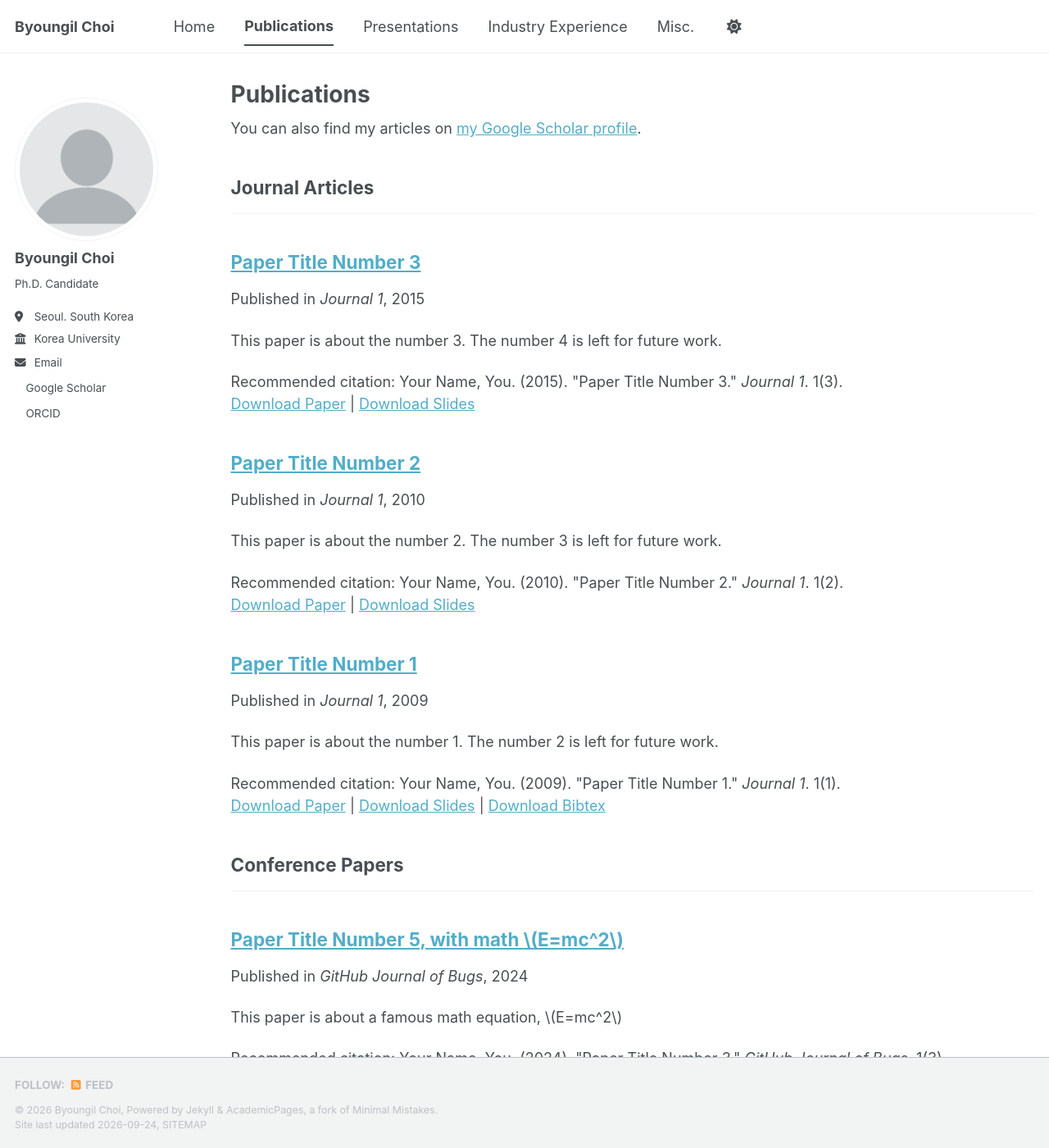
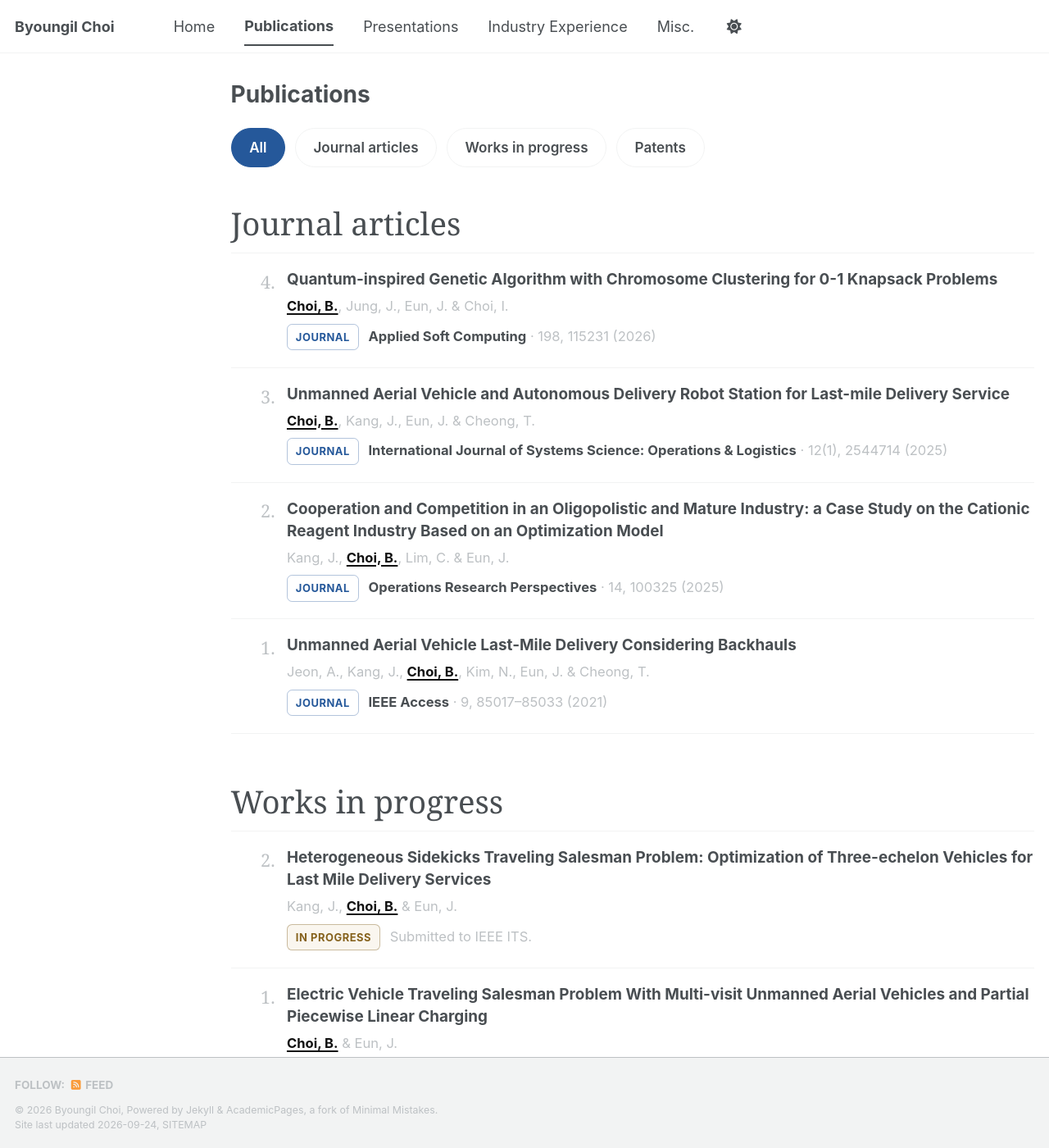
Before and after one commit to smallgiant-cbi/smallgiant-cbi.github.io, a Jekyll site: the page built from _pages/publications.html, in a window 1280 px wide and 1400 px high. Shown: the whole window at 82% size. Built offline with Jekyll 4.4.1, drawn with Linux system fonts in a browser that asks for light colours; a style sheet for code colours, icons or effects is not loaded; some of the changed text lies outside the part shown.

Commit message:
Publication 수정

```diff
--- /dev/null
+++ b/_data/publications.yml
@@ -0,0 +1,182 @@
+journal_articles:
+  - number: "4"
+    title: "Quantum-inspired Genetic Algorithm with Chromosome Clustering for 0-1 Knapsack Problems"
+    authors:
+      - { name: "Choi, B.", self: true }
+      - { name: "Jung, J." }
+      - { name: "Eun, J." }
+      - { name: "Choi, I." }
+    year: "2026"
+    journal: "Applied Soft Computing"
+    volume: "198"
+    pages: "115231"
+
+  - number: "3"
+    title: "Unmanned Aerial Vehicle and Autonomous Delivery Robot Station for Last-mile Delivery Service"
+    authors:
+      - { name: "Choi, B.", self: true }
+      - { name: "Kang, J." }
+      - { name: "Eun, J." }
+      - { name: "Cheong, T." }
+    year: "2025"
+    journal: "International Journal of Systems Science: Operations & Logistics"
+    volume: "12"
+    issue: "1"
+    pages: "2544714"
+
+  - number: "2"
+    title: "Cooperation and Competition in an Oligopolistic and Mature Industry: a Case Study on the Cationic Reagent Industry Based on an Optimization Model"
+    authors:
+      - { name: "Kang, J." }
+      - { name: "Choi, B.", self: true }
+      - { name: "Lim, C." }
+      - { name: "Eun, J." }
+    year: "2025"
+    journal: "Operations Research Perspectives"
+    volume: "14"
+    pages: "100325"
+
+  - number: "1"
+    title: "Unmanned Aerial Vehicle Last-Mile Delivery Considering Backhauls"
+    authors:
+      - { name: "Jeon, A." }
+      - { name: "Kang, J." }
+      - { name: "Choi, B.", self: true }
+      - { name: "Kim, N." }
+      - { name: "Eun, J." }
+      - { name: "Cheong, T." }
+    year: "2021"
+    journal: "IEEE Access"
+    volume: "9"
+    pages: "85017–85033"
+
+works_in_progress:
+  - number: "2"
+    title: "Heterogeneous Sidekicks Traveling Salesman Problem: Optimization of Three-echelon Vehicles for Last Mile Delivery Services"
+    authors:
+      - { name: "Kang, J." }
+      - { name: "Choi, B.", self: true }
+      - { name: "Eun, J." }
+    status: "Submitted to IEEE ITS."
+
+  - number: "1"
+    title: "Electric Vehicle Traveling Salesman Problem With Multi-visit Unmanned Aerial Vehicles and Partial Piecewise Linear Charging"
+    authors:
+      - { name: "Choi, B.", self: true }
+      - { name: "Eun, J." }
+    status: "Submitted to TRE."
+
+patents:
+  - number: "16"
+    inventor: "Choi, B."
+    title: "System and Method for Controlling Docking of Unmanned Vehicle"
+    filings:
+      - { status: "Pending", country: "Republic of Korea", country_code: "KR", number: "10-2022-0067005", date: "May. 2022" }
+      - { status: "Registered", country: "United States", country_code: "US", number: "12210352", date: "Jan. 2025" }
+
+  - number: "15"
+    inventor: "Choi, B."
+    title: "Method of Charging Aerial Vehicle"
+    filings:
+      - { status: "Pending", country: "Republic of Korea", country_code: "KR", number: "10-2022-0027034", date: "Mar. 2022" }
+
+  - number: "14"
+    inventor: "Choi, B."
+    title: "Data Management System and Operation Method Thereof"
+    filings:
+      - { status: "Pending", country: "Republic of Korea", country_code: "KR", number: "10-2021-0171028", date: "Dec. 2021" }
+      - { status: "Registered", country: "United States", country_code: "US", number: "12288429", date: "Apr. 2025" }
+      - { status: "Pending", country: "China", country_code: "CN", number: "202211017669.2", date: "Aug. 2022" }
+
+  - number: "13"
+    inventor: "Choi, B."
+    title: "Hazard Guidance Method of Driving Route and Server Providing the Same"
+    filings:
+      - { status: "Pending", country: "Republic of Korea", country_code: "KR", number: "10-2021-0111211", date: "Aug. 2021" }
+      - { status: "Registered", country: "United States", country_code: "US", number: "12181295", date: "Dec. 2024" }
+
+  - number: "12"
+    inventor: "Choi, B."
+    title: "Information System for Mobility"
+    filings:
+      - { status: "Pending", country: "Republic of Korea", country_code: "KR", number: "10-2021-0088696", date: "Jul. 2021" }
+      - { status: "Registered", country: "United States", country_code: "US", number: "11906969", date: "Feb. 2024" }
+
+  - number: "11"
+    inventor: "Choi, B."
+    title: "Vehicular Quality Matter Management System and Method for Processing Data Thereof"
+    filings:
+      - { status: "Pending", country: "Republic of Korea", country_code: "KR", number: "10-2021-0088007", date: "Jul. 2021" }
+      - { status: "Registered", country: "United States", country_code: "US", number: "12087316", date: "Sep. 2024" }
+
+  - number: "10"
+    inventor: "Choi, B."
+    title: "System and Method for Controlling of Vehicle"
+    filings:
+      - { status: "Pending", country: "Republic of Korea", country_code: "KR", number: "10-2021-0078830", date: "Jun. 2021" }
+      - { status: "Registered", country: "United States", country_code: "US", number: "12391262", date: "Aug. 2025" }
+
+  - number: "09"
+    inventor: "Choi, B."
+    title: "Quality Verification System Using Arm Robot and Method Thereof"
+    filings:
+      - { status: "Pending", country: "Republic of Korea", country_code: "KR", number: "10-2021-0074849", date: "Jun. 2021" }
+      - { status: "Registered", country: "United States", country_code: "US", number: "12039715", date: "Jul. 2024" }
+
+  - number: "08"
+    inventor: "Choi, B."
+    title: "Method for Generating Failed Code Label of Control Unit for Vehicle"
+    filings:
+      - { status: "Pending", country: "Republic of Korea", country_code: "KR", number: "10-2020-0131006", date: "Oct. 2020" }
+
+  - number: "07"
+    inventor: "Choi, B."
+    title: "System and Method for Providing Service of Vehicle"
+    filings:
+      - { status: "Registered", country: "Republic of Korea", country_code: "KR", number: "10-2934893", date: "Mar. 2026" }
+
+  - number: "06"
+    inventor: "Choi, B."
+    title: "System for Managing Update of Electronic Control Unit in Vehicle and Method Thereof"
+    filings:
+      - { status: "Pending", country: "Republic of Korea", country_code: "KR", number: "10-2021-0046144", date: "Apr. 2021" }
+      - { status: "Pending", country: "United States", country_code: "US", number: "17/398,576", date: "Aug. 2021" }
+      - { status: "Pending", country: "China", country_code: "CN", number: "202111002201.1", date: "Aug. 2021" }
+      - { status: "Pending", country: "Germany", country_code: "DE", number: "102021209058.3", date: "Aug. 2021" }
+
+  - number: "05"
+    inventor: "Choi, B."
+    title: "System for Managing Quality of a Vehicle and Method Thereof"
+    filings:
+      - { status: "Registered", country: "Republic of Korea", country_code: "KR", number: "10-2882438", date: "Nov. 2025" }
+      - { status: "Registered", country: "United States", country_code: "US", number: "11768485", date: "Sep. 2023" }
+      - { status: "Pending", country: "China", country_code: "CN", number: "202111148007.4", date: "Sep. 2021" }
+      - { status: "Pending", country: "Germany", country_code: "DE", number: "102021124389.0", date: "Sep. 2021" }
+
+  - number: "04"
+    inventor: "Choi, B."
+    title: "Method for Determining Whether Connectors Are Fastened in Automobile Manufacturing Line"
+    filings:
+      - { status: "Registered", country: "Republic of Korea", country_code: "KR", number: "10-2908687", date: "Jan. 2026" }
+
+  - number: "03"
+    inventor: "Choi, B."
+    title: "Method and Apparatus for Determining Virtual Fault Code of Vehicle Controller"
+    filings:
+      - { status: "Pending", country: "Republic of Korea", country_code: "KR", number: "10-2020-0171548", date: "Dec. 2020" }
+      - { status: "Pending", country: "United States", country_code: "US", number: "17/507,962", date: "Oct. 2021" }
+      - { status: "Pending", country: "China", country_code: "CN", number: "202111288093.9", date: "Nov. 2021" }
+
+  - number: "02"
+    inventor: "Choi, B."
+    title: "Vehicle Having the Same and Server to Communicate with Vehicle"
+    filings:
+      - { status: "Registered", country: "Republic of Korea", country_code: "KR", number: "10-2938829", date: "Mar. 2026" }
+      - { status: "Pending", country: "United States", country_code: "US", number: "17/493,215", date: "Oct. 2021" }
+      - { status: "Pending", country: "China", country_code: "CN", number: "202111294519.1", date: "Nov. 2021" }
+
+  - number: "01"
+    inventor: "Choi, B."
+    title: "Method for Generating Failed Code Label of Control Unit for Vehicle"
+    filings:
+      - { status: "Pending", country: "Republic of Korea", country_code: "KR", number: "10-2021-0080012", date: "Jun. 2021" }
--- a/_pages/publications.html
+++ b/_pages/publications.html
@@ -2,32 +2,83 @@
 layout: archive
 title: "Publications"
 permalink: /publications/
-author_profile: true
+author_profile: false
 ---
-
-{% if site.author.googlescholar %}
-  <div class="wordwrap">You can also find my articles on <a href="{{site.author.googlescholar}}">my Google Scholar profile</a>.</div>
-{% endif %}
 
 {% include base_path %}
 
-<!-- New style rendering if publication categories are defined -->
-{% if site.publication_category %}
-  {% for category in site.publication_category  %}
-    {% assign title_shown = false %}
-    {% for post in site.publications reversed %}
-      {% if post.category != category[0] %}
-        {% continue %}
-      {% endif %}
-      {% unless title_shown %}
-        <h2>{{ category[1].title }}</h2><hr />
-        {% assign title_shown = true %}
-      {% endunless %}
-      {% include archive-single.html %}
-    {% endfor %}
-  {% endfor %}
-{% else %}
-  {% for post in site.publications reversed %}
-    {% include archive-single.html %}
-  {% endfor %}
-{% endif %}
+<div class="publications-page" data-publications-page>
+  <nav class="publication-filters" aria-label="Filter publications">
+    <button class="publication-filter is-active" type="button" data-publication-filter="all" aria-pressed="true">All</button>
+    <button class="publication-filter" type="button" data-publication-filter="journal-articles" aria-pressed="false">Journal articles</button>
+    <button class="publication-filter" type="button" data-publication-filter="works-in-progress" aria-pressed="false">Works in progress</button>
+    <button class="publication-filter" type="button" data-publication-filter="patents" aria-pressed="false">Patents</button>
+  </nav>
+
+  <p class="sr-only" data-publication-status aria-live="polite">Showing all publications.</p>
+
+  <div class="publication-sections">
+    <section class="publication-section" id="journal-articles" data-publication-section="journal-articles">
+      <h2>Journal articles</h2>
+      <div class="publication-list">
+        {% for publication in site.data.publications.journal_articles %}
+          <article class="publication-entry">
+            <div class="publication-number" aria-label="Publication number {{ publication.number }}">{{ publication.number }}.</div>
+            <div class="publication-content">
+              <h3 class="publication-title">{{ publication.title }}</h3>
+              <p class="publication-authors">{% for author in publication.authors %}{% if author.self %}<span class="publication-self">{{ author.name }}</span>{% else %}{{ author.name }}{% endif %}{% unless forloop.last %}{% if forloop.rindex == 2 %} &amp; {% else %}, {% endif %}{% endunless %}{% endfor %}</p>
+              <p class="publication-meta">
+                <span class="publication-badge">Journal</span>
+                <span><strong>{{ publication.journal }}</strong> &middot; {{ publication.volume }}{% if publication.issue %}({{ publication.issue }}){% endif %}, {{ publication.pages }} ({{ publication.year }})</span>
+              </p>
+            </div>
+          </article>
+        {% endfor %}
+      </div>
+    </section>
+
+    <section class="publication-section" id="works-in-progress" data-publication-section="works-in-progress">
+      <h2>Works in progress</h2>
+      <div class="publication-list">
+        {% for publication in site.data.publications.works_in_progress %}
+          <article class="publication-entry">
+            <div class="publication-number" aria-label="Work in progress number {{ publication.number }}">{{ publication.number }}.</div>
+            <div class="publication-content">
+              <h3 class="publication-title">{{ publication.title }}</h3>
+              <p class="publication-authors">{% for author in publication.authors %}{% if author.self %}<span class="publication-self">{{ author.name }}</span>{% else %}{{ author.name }}{% endif %}{% unless forloop.last %}{% if forloop.rindex == 2 %} &amp; {% else %}, {% endif %}{% endunless %}{% endfor %}</p>
+              <p class="publication-meta">
+                <span class="publication-badge publication-badge--progress">In progress</span>
+                <span>{{ publication.status }}</span>
+              </p>
+            </div>
+          </article>
+        {% endfor %}
+      </div>
+    </section>
+
+    <section class="publication-section" id="patents" data-publication-section="patents">
+      <h2>Patents</h2>
+      <div class="publication-list publication-list--patents">
+        {% for patent in site.data.publications.patents %}
+          <article class="publication-entry publication-entry--patent">
+            <div class="publication-number" aria-label="Patent number {{ patent.number }}">{{ patent.number }}.</div>
+            <div class="publication-content">
+              <h3 class="publication-title">{{ patent.title }}</h3>
+              <p class="publication-authors"><span class="publication-self">{{ patent.inventor }}</span></p>
+              <ul class="patent-filings" aria-label="Filings for {{ patent.title }}">
+                {% for filing in patent.filings %}
+                  <li>
+                    <span class="patent-status patent-status--{{ filing.status | downcase }}">{{ filing.status }}</span>
+                    <span><strong>{{ filing.country }} ({{ filing.country_code }})</strong> &middot; {{ filing.number }} &middot; {{ filing.date }}</span>
+                  </li>
+                {% endfor %}
+              </ul>
+            </div>
+          </article>
+        {% endfor %}
+      </div>
+    </section>
+  </div>
+</div>
+
+<script src="{{ base_path }}/assets/js/publications.js" defer></script>
--- /dev/null
+++ b/_sass/layout/_publications.scss
@@ -0,0 +1,249 @@
+/* ==========================================================================
+   PUBLICATIONS
+   ========================================================================== */
+
+.publications-page {
+  --publication-accent: #25589a;
+  --publication-accent-soft: rgba(37, 88, 154, 0.08);
+  margin-top: 1.5rem;
+}
+
+.publication-filters {
+  display: flex;
+  flex-wrap: wrap;
+  gap: 0.65rem;
+  margin: 0 0 2.5rem;
+}
+
+.publication-filter {
+  appearance: none;
+  padding: 0.7rem 1.2rem;
+  border: 1px solid var(--global-border-color);
+  border-radius: 999px;
+  background: var(--global-bg-color);
+  color: var(--global-text-color);
+  font-family: $sans-serif;
+  font-size: 0.95rem;
+  font-weight: 600;
+  line-height: 1.2;
+  cursor: pointer;
+  transition: background-color 0.18s ease, border-color 0.18s ease, color 0.18s ease, transform 0.18s ease;
+
+  &:hover {
+    border-color: var(--publication-accent);
+    color: var(--publication-accent);
+    transform: translateY(-1px);
+  }
+
+  &:focus-visible {
+    outline: 3px solid var(--publication-accent-soft);
+    outline-offset: 3px;
+  }
+
+  &.is-active {
+    border-color: var(--publication-accent);
+    background: var(--publication-accent);
+    color: #fff;
+  }
+}
+
+.publication-section {
+  margin-bottom: 3.25rem;
+
+  &[hidden] {
+    display: none;
+  }
+
+  h2 {
+    margin: 0;
+    padding: 0 0 0.75rem;
+    border-bottom: 1px solid var(--global-border-color);
+    font-family: $serif;
+    font-size: clamp(1.65rem, 3vw, 2.15rem);
+    font-weight: 500;
+    line-height: 1.2;
+  }
+}
+
+.publication-list {
+  margin: 0;
+}
+
+.publication-entry {
+  display: grid;
+  grid-template-columns: 3rem minmax(0, 1fr);
+  gap: 0.8rem;
+  padding: 1rem 0 1.15rem;
+  border-bottom: 1px solid var(--global-border-color);
+}
+
+.publication-number {
+  padding-top: 0.05rem;
+  color: var(--global-text-color-light);
+  font-family: $serif;
+  font-size: 1.2rem;
+  line-height: 1.45;
+  text-align: right;
+  font-variant-numeric: tabular-nums;
+}
+
+.publication-content {
+  min-width: 0;
+}
+
+.publication-title {
+  margin: 0 0 0.35rem;
+  color: var(--global-text-color);
+  font-family: $sans-serif;
+  font-size: 1.05rem;
+  font-weight: 700;
+  line-height: 1.45;
+}
+
+.publication-authors,
+.publication-meta {
+  margin: 0;
+  font-size: 0.92rem;
+  line-height: 1.55;
+}
+
+.publication-authors {
+  margin-bottom: 0.45rem;
+  color: var(--global-text-color-light);
+}
+
+.publication-self {
+  color: #111;
+  font-weight: 700;
+  text-decoration: underline;
+  text-decoration-thickness: 1.5px;
+  text-underline-offset: 0.16em;
+}
+
+.publication-meta {
+  display: flex;
+  align-items: baseline;
+  flex-wrap: wrap;
+  gap: 0.35rem 0.65rem;
+  color: var(--global-text-color-light);
+}
+
+.publication-meta strong,
+.patent-filings strong {
+  color: var(--global-text-color);
+}
+
+.publication-badge,
+.patent-status {
+  display: inline-flex;
+  align-items: center;
+  min-height: 1.8rem;
+  padding: 0.18rem 0.55rem;
+  border: 1px solid rgba(37, 88, 154, 0.35);
+  border-radius: 0.35rem;
+  color: var(--publication-accent);
+  font-size: 0.72rem;
+  font-weight: 700;
+  letter-spacing: 0.04em;
+  line-height: 1;
+  text-transform: uppercase;
+  white-space: nowrap;
+}
+
+.publication-badge--progress {
+  border-color: rgba(124, 91, 28, 0.38);
+  background: rgba(190, 143, 50, 0.08);
+  color: #86621d;
+}
+
+.publication-entry--patent {
+  padding-top: 1.15rem;
+  padding-bottom: 1.3rem;
+}
+
+.patent-filings {
+  display: grid;
+  gap: 0.45rem;
+  margin: 0.7rem 0 0;
+  padding: 0;
+  list-style: none;
+}
+
+.patent-filings li {
+  display: grid;
+  grid-template-columns: 6.3rem minmax(0, 1fr);
+  align-items: baseline;
+  gap: 0.65rem;
+  color: var(--global-text-color-light);
+  font-size: 0.86rem;
+  line-height: 1.5;
+}
+
+.patent-status {
+  justify-content: center;
+}
+
+.patent-status--registered {
+  border-color: var(--publication-accent);
+  background: var(--publication-accent);
+  color: #fff;
+}
+
+.patent-status--pending {
+  border-color: var(--global-border-color);
+  color: var(--global-text-color-light);
+}
+
+@include breakpoint(max-width $small) {
+  .publications-page {
+    margin-top: 1.15rem;
+  }
+
+  .publication-filters {
+    gap: 0.5rem;
+    margin-bottom: 2rem;
+  }
+
+  .publication-filter {
+    flex: 1 1 auto;
+    padding: 0.65rem 0.9rem;
+    font-size: 0.86rem;
+  }
+
+  .publication-entry {
+    grid-template-columns: 2rem minmax(0, 1fr);
+    gap: 0.55rem;
+  }
+
+  .publication-number {
+    font-size: 1.02rem;
+  }
+
+  .publication-title {
+    font-size: 1rem;
+  }
+
+  .patent-filings li {
+    grid-template-columns: 1fr;
+    gap: 0.3rem;
+  }
+
+  .patent-status {
+    justify-self: start;
+  }
+}
+
+[data-theme="dark"] .publications-page {
+  --publication-accent: #79aef2;
+  --publication-accent-soft: rgba(121, 174, 242, 0.18);
+}
+
+[data-theme="dark"] .publication-badge--progress {
+  border-color: rgba(231, 193, 112, 0.5);
+  background: rgba(231, 193, 112, 0.12);
+  color: #e7c170;
+}
+
+[data-theme="dark"] .publication-self {
+  color: #fff;
+}
--- a/assets/css/main.scss
+++ b/assets/css/main.scss
@@ -34,6 +34,7 @@
 
     "layout/page",
     "layout/archive",
+    "layout/publications",
     "layout/sidebar",
     "layout/json_cv"
 ;
--- /dev/null
+++ b/assets/js/publications.js
@@ -0,0 +1,49 @@
+(function () {
+  'use strict';
+
+  var page = document.querySelector('[data-publications-page]');
+  if (!page) return;
+
+  var buttons = Array.prototype.slice.call(page.querySelectorAll('[data-publication-filter]'));
+  var sections = Array.prototype.slice.call(page.querySelectorAll('[data-publication-section]'));
+  var status = page.querySelector('[data-publication-status]');
+  var validFilters = buttons.map(function (button) {
+    return button.getAttribute('data-publication-filter');
+  });
+
+  function setFilter(filter, updateUrl) {
+    if (validFilters.indexOf(filter) === -1) filter = 'all';
+
+    buttons.forEach(function (button) {
+      var isActive = button.getAttribute('data-publication-filter') === filter;
+      button.classList.toggle('is-active', isActive);
+      button.setAttribute('aria-pressed', isActive ? 'true' : 'false');
+    });
+
+    sections.forEach(function (section) {
+      section.hidden = filter !== 'all' && section.getAttribute('data-publication-section') !== filter;
+    });
+
+    if (status) {
+      var activeButton = buttons.filter(function (button) {
+        return button.getAttribute('data-publication-filter') === filter;
+      })[0];
+      status.textContent = filter === 'all' ? 'Showing all publications.' : 'Showing ' + activeButton.textContent.trim() + '.';
+    }
+
+    if (updateUrl && window.history && window.history.replaceState) {
+      var url = new URL(window.location.href);
+      if (filter === 'all') url.searchParams.delete('type');
+      else url.searchParams.set('type', filter);
+      window.history.replaceState({}, '', url.pathname + url.search + url.hash);
+    }
+  }
+
+  buttons.forEach(function (button) {
+    button.addEventListener('click', function () {
+      setFilter(button.getAttribute('data-publication-filter'), true);
+    });
+  });
+
+  setFilter(new URLSearchParams(window.location.search).get('type') || 'all', false);
+}());
```
